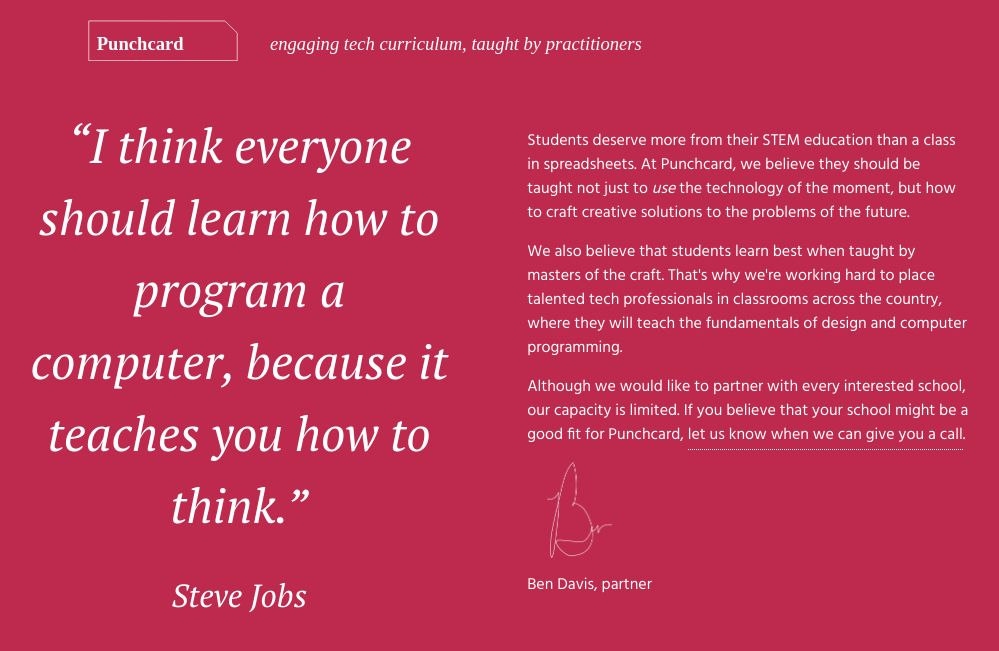
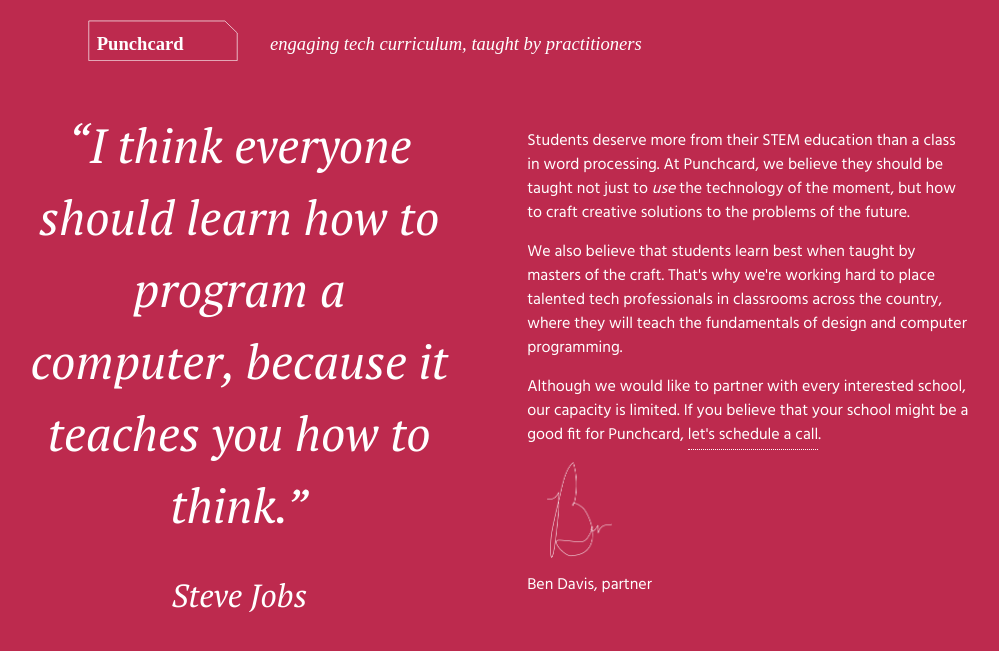
Before and after one commit to bdscott/pc-labs, a Jekyll site: the page built from index.html, in a window 1280 px wide. Shown: the top 651 px of the page, without its empty margins (82-1081 px from the left). Built offline with Jekyll 4.4.1, drawn with Linux system fonts in a browser that asks for light colours.

Commit message:
Copy changes and root url change

```diff
--- a/_config.yml
+++ b/_config.yml
@@ -2,7 +2,7 @@
 title: Punchcard Labs
 # email: ben@arkansas.cf
 description: Punchcard Labs provides relevant tech curriculum for the nation's most innovative middle and high schools.
-baseurl: "/punchcard/" # the subpath of your site, e.g. /blog/
+baseurl: "" # the subpath of your site, e.g. /blog/
 url: "http://punchcardlabs.com" # the base hostname & protocol for your site
 # twitter_username: arkansasdotcf
 
--- a/index.html
+++ b/index.html
@@ -11,9 +11,9 @@ extra_head: "
 		<h1>&ldquo;I think everyone should learn how to program a computer, because it teaches you how to think.&rdquo;<span class="quote-attrib">Steve Jobs</span></h1>
 	</div>
 	<div class="spread-page page-b">
-		<p>Students deserve more from their STEM education than a class in spreadsheets. At Punchcard, we believe they should be taught not just to <em>use</em> the technology of the moment, but how to craft creative solutions to the problems of the future.</p>
+		<p>Students deserve more from their STEM education than a class in word processing. At Punchcard, we believe they should be taught not just to <em>use</em> the technology of the moment, but how to craft creative solutions to the problems of the future.</p>
 		<p>We also believe that students learn best when taught by masters of the craft. That's why we're working hard to place talented tech professionals in classrooms across the country, where they will teach the fundamentals of design and computer programming.</p>
-		<p>Although we would like to partner with every interested school, our capacity is limited. If you believe that your school might be a good fit for Punchcard, <a href="">let us know when we can give you a call</a>.</p>
+		<p>Although we would like to partner with every interested school, our capacity is limited. If you believe that your school might be a good fit for Punchcard, <a href="https://ben28.typeform.com/to/TXqnRO">let's schedule a call</a>.</p>
 		<img src="{{ "/images/ben-signature.png" | prepend: site.baseurl }}"/>
 		<p>Ben Davis, partner</p>
 	</div>
```
